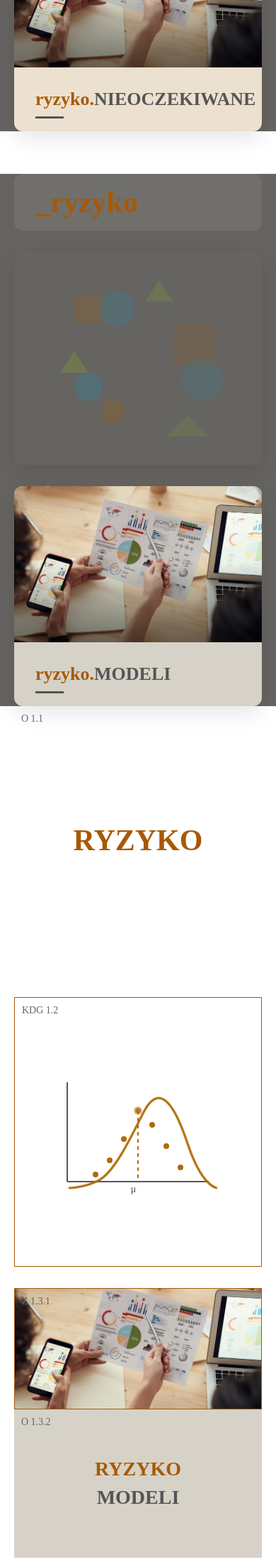
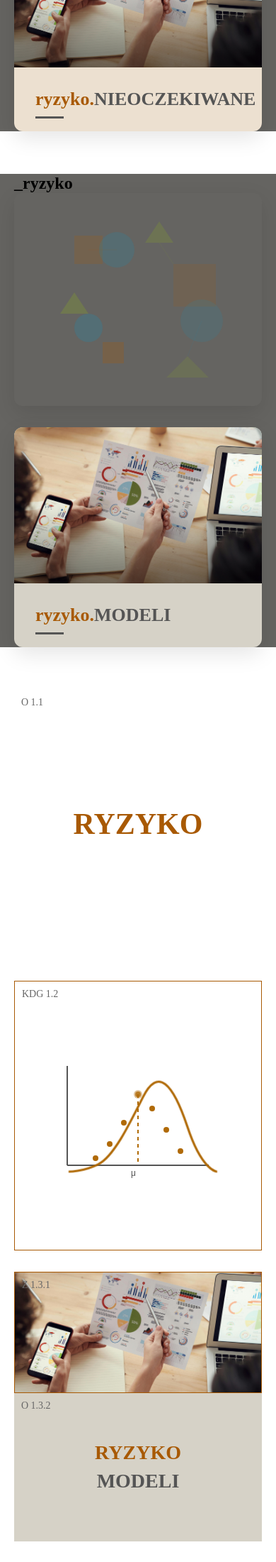
Before and after one commit to MaciejBuczak/risk-research, a Jekyll site: the page built from topicstart.md, in a window 390 px wide. Shown: the part 3509-5710 px from the top of the page at 71% size. Built offline with Jekyll 4.4.1, drawn with Linux system fonts in a browser that asks for light colours; grey boxes are pictures that could not be loaded.

Commit message:
Update topics-start.html

```diff
--- a/_layouts/topics-start.html
+++ b/_layouts/topics-start.html
@@ -858,46 +858,14 @@
   </div>
 </div>
 
-<style>
-/* Style dla zmodyfikowanego kontenera O 2_1 */
-.risk-container.o21-modified {
-  display: flex;
-  flex-direction: column;
-}
-
-/* Szary pasek */
-.gray-bar {
-  background-color: #706f6c;
-  height: 80px;
-  width: 100%;
-  border-radius: 12px;
-  margin-bottom: 30px;
-  display: flex;
-  justify-content: flex-start;
-  align-items: center;
-  padding-left: 30px;
-}
-
-/* Tekst ryzyko */
-.ryzyko-text {
-  color: #a85903;
-  font-size: 42px;
-  font-weight: bold;
-  margin: 0;
-}
-
-/* Dwie kolumny zamiast trzech */
-.risk-cards.two-columns {
-  grid-template-columns: repeat(2, 1fr);
-}
-
-/* Media query dla mniejszych ekranów */
-@media screen and (max-width: 992px) {
-  .risk-cards.two-columns {
-    grid-template-columns: 1fr;
-  }
-}
-</style>
+
+
+
+<!-- Odstęp między sekcjami -->
+<div style="height: 60px; clear: both;"></div>
+
+
+
 
 
 
```
